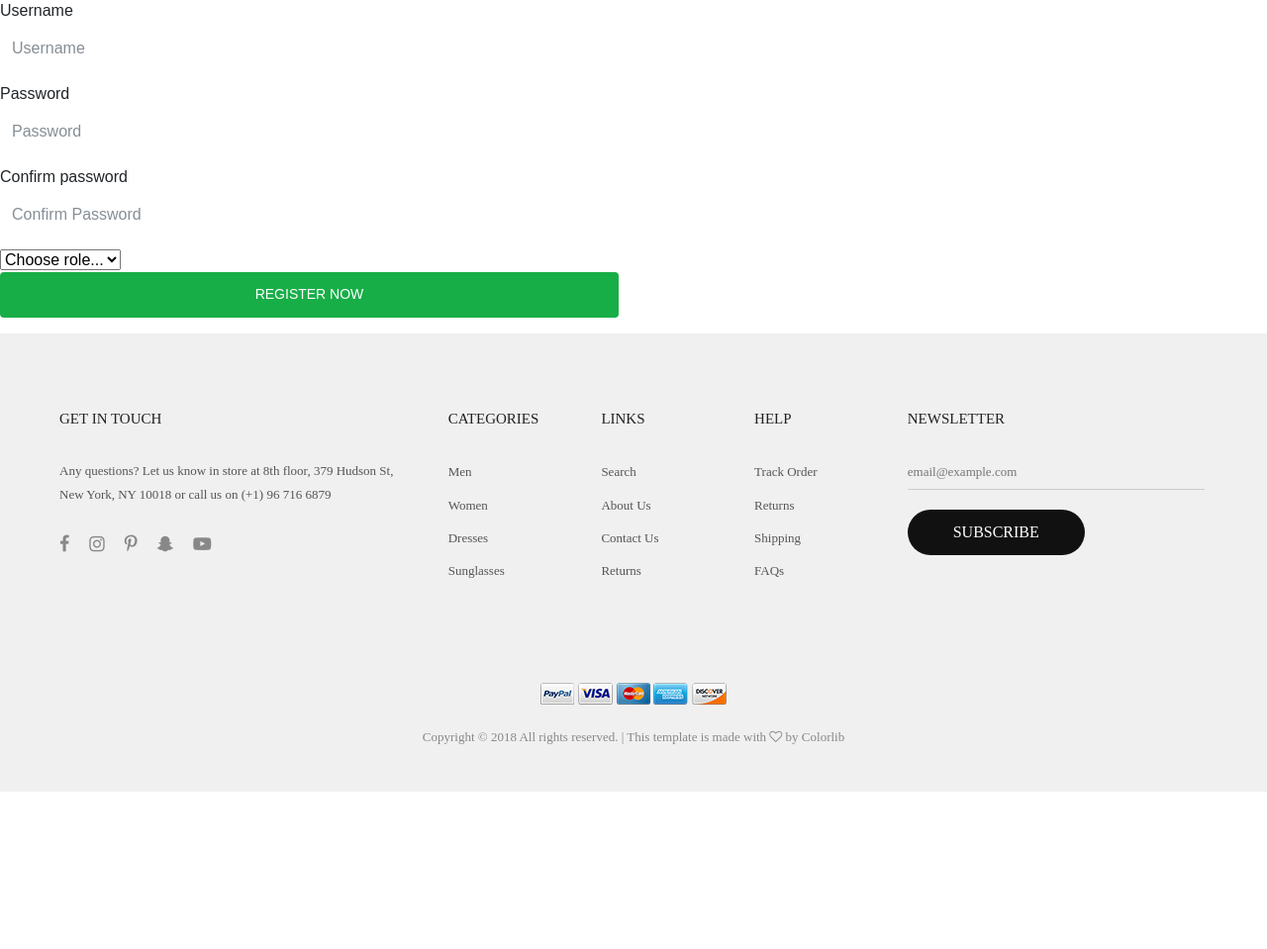
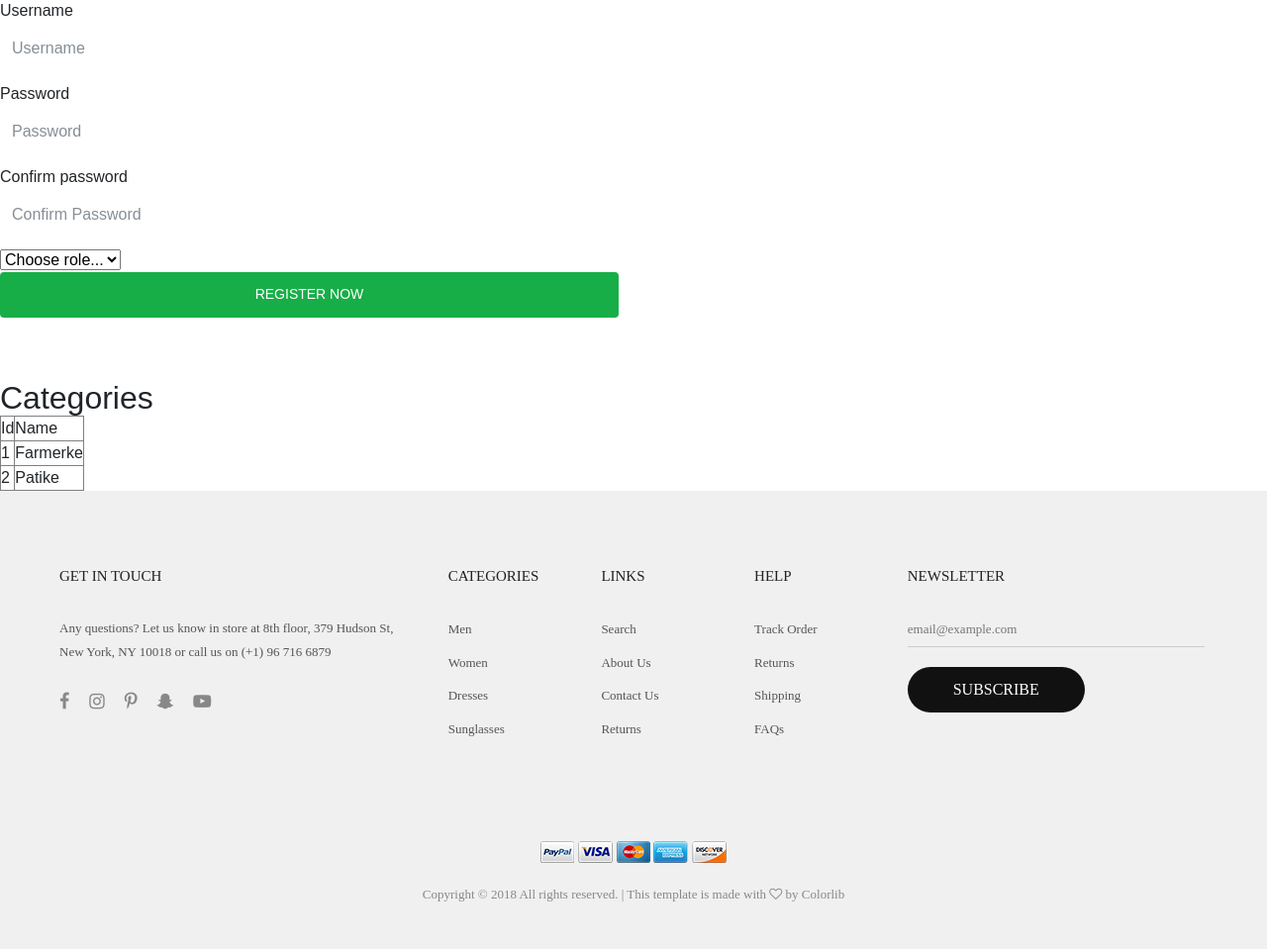
Before and after one commit to tomica95/php-shop, a PHP site: page /index.php?page=adminpanel in a window 1280 px wide. Shown: the part 448-1407 px from the top of the page at 99% size. Before the commit the page ends 1248 px from the top, so only its background shows below. Run offline with PHP 8.4, Linux system fonts and the light colour scheme; data comes from the database, SQL or seed files in the repository; data that the repository does not hold is empty; some libraries are stand-ins or nearby versions; some web fonts are replaced.

Commit message:
all categories - admin

```diff
--- /dev/null
+++ b/models/admin/category/category_functions.php
@@ -0,0 +1,9 @@
+<?php
+
+    function allCategories(){
+
+        return executeQuery("SELECT * FROM categories");
+    }
+
+
+?>
--- /dev/null
+++ b/pages/views/admin/categories.php
@@ -0,0 +1,23 @@
+<h2> Categories </h2>
+
+<table border="1">
+    <tr>
+        <td>Id</td>
+        <td>Name</td>
+    </tr>
+    <?php
+
+        include "models/admin/category/category_functions.php";
+
+        $categories = allCategories();
+
+        foreach($categories as $category):
+
+    ?>
+    <tr>
+        <td><?=$category->id?></td>
+        <td><?=$category->category_name?></td>
+    </tr>
+        <?php endforeach;?>
+
+</table>
--- a/pages/views/admin/users.php
+++ b/pages/views/admin/users.php
@@ -80,3 +80,5 @@
                   </div>
                 </form>
         </div>
+
+        </br></br>
--- a/pages/views/adminpanel.php
+++ b/pages/views/adminpanel.php
@@ -4,4 +4,6 @@
 
         include "admin/users.php";
 
+        include "admin/categories.php";
+
     ?>
```
